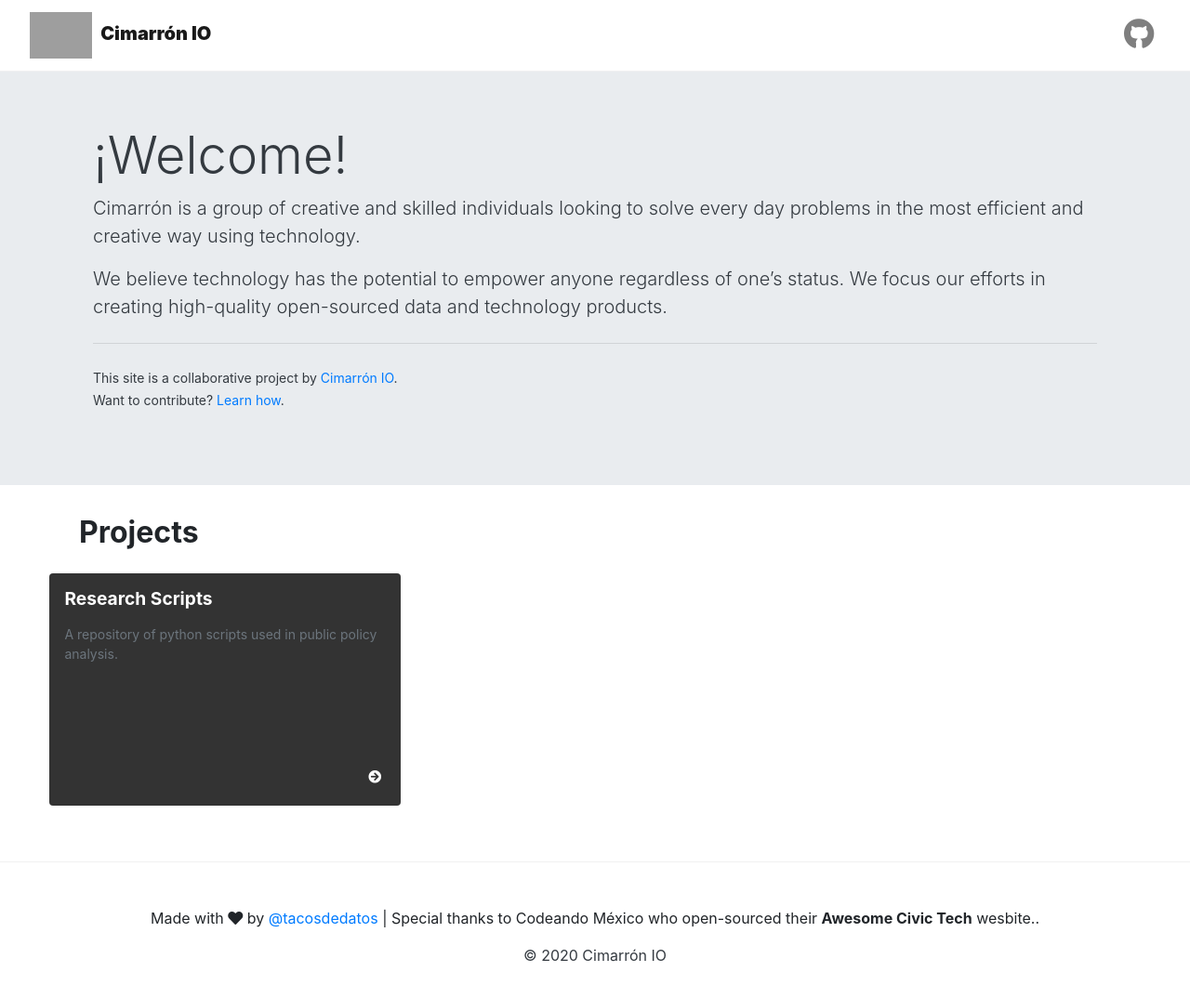
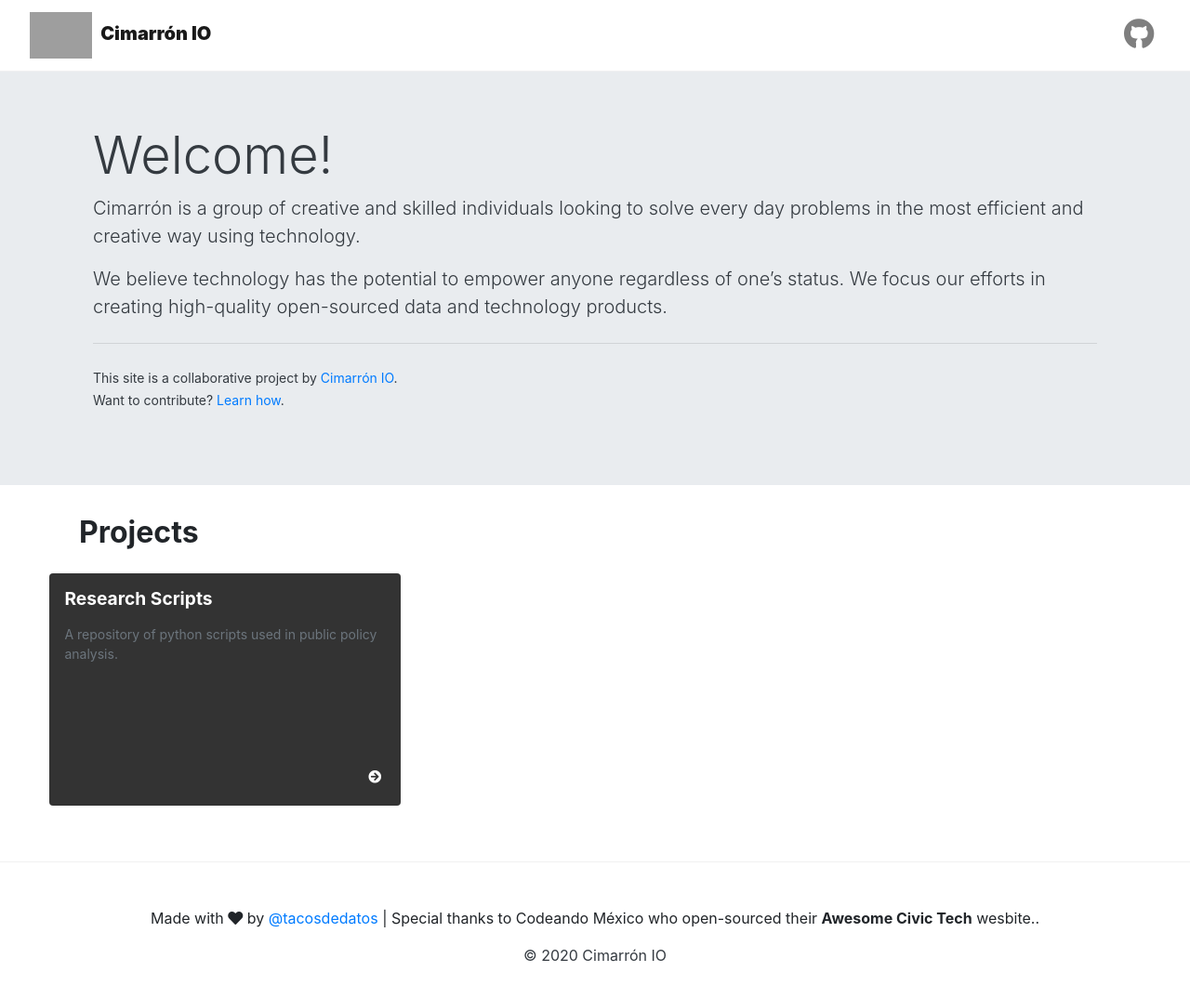
Before and after one commit to cimarron-io/cimarronio-datasettes, a Jekyll site: the page built from index.html, in a window 1280 px wide and 1088 px high. Shown: the top 1074 px of the window at 93% size. Built offline with Jekyll 4.4.1, drawn with Linux system fonts in a browser that asks for light colours; nearby versions of some CDN libraries; library files that are not in the unit come from our copies; the list of posts is cut into pages by our own code; grey boxes are pictures that could not be loaded.

Commit message:
fix typo

```diff
--- a/index.html
+++ b/index.html
@@ -8,7 +8,7 @@ permalink: /
 <div class="jumbotron jumbotron-fluid text-dark">
   <div class="container">
     <div class="container">
-      <h1 class="display-4">¡Welcome!</h1>
+      <h1 class="display-4">Welcome!</h1>
       <p class="lead">Cimarrón is a group of creative and skilled individuals looking to solve every day problems in the most efficient and creative way using technology.</p>
       <p class="lead">We believe technology has the potential to empower anyone regardless of one’s status. We focus our efforts in creating high-quality open-sourced data and technology products.</p>
       <hr class="my-4">
```
